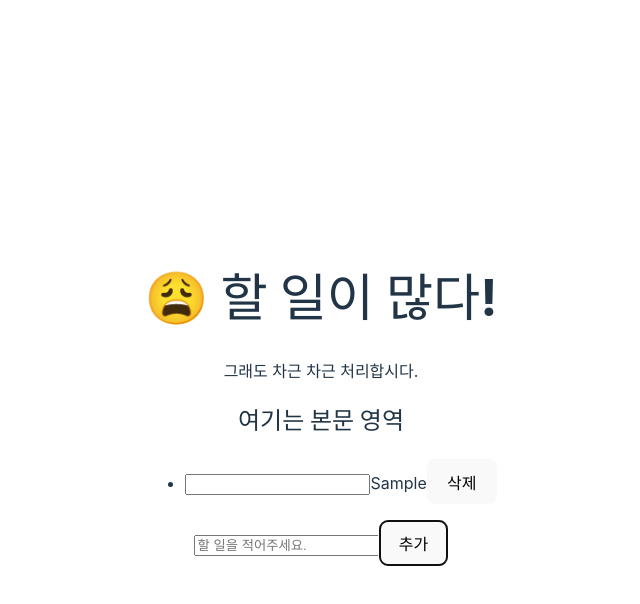
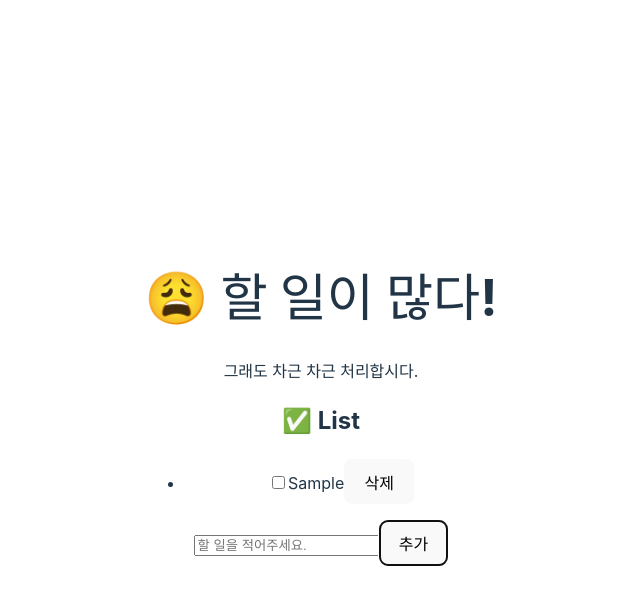
Before and after one commit to parkjangwon/react-todo, a React (Vite) app: page / in a window 1280 px wide. Both pictures are taken after typing "Sample" into the empty fields and a click on the button "추가". Shown: the top 604 px of the page, without its empty margins (319-959 px from the left). Built offline with nearby package versions, Linux system fonts and the light colour scheme.

Commit message:
feat: TODO 삭제, 체크 토글링 기능 구현

```diff
--- a/src/component/ui/TodoButton.jsx
+++ b/src/component/ui/TodoButton.jsx
@@ -1,15 +1,14 @@
 import PropTypes from 'prop-types'
 
-function TodoButton({ text }) {
+function TodoButton({ text, onClick }) {
   return (
-    <>
-      <button>{text}</button>
-    </>
+    <>{text === '삭제' ? <button onClick={onClick}>{text}</button> : <button>{text}</button>}</>
   )
 }
 
 TodoButton.propTypes = {
   text: PropTypes.string.isRequired,
+  onClick: PropTypes.func,
 }
 
 export default TodoButton
--- a/src/component/ui/TodoContent.jsx
+++ b/src/component/ui/TodoContent.jsx
@@ -4,7 +4,7 @@ function TodoContent() {
   return (
     <>
       <div>
-        <h2>여기는 본문 영역</h2>
+        <h2>✅ List</h2>
         <TodoList />
       </div>
     </>
--- a/src/component/ui/TodoCreate.jsx
+++ b/src/component/ui/TodoCreate.jsx
@@ -1,14 +1,14 @@
+import { useState } from 'react'
 import TodoButton from './TodoButton.jsx'
-import { useState } from 'react'
 
 import PropTypes from 'prop-types'
 
-function TodoCreate({ addTodoItem }) {
+function TodoCreate({ addTodo }) {
   const [listName, setListName] = useState('')
   const handleSubmit = event => {
     event.preventDefault()
     if (listName.trim() !== '') {
-      addTodoItem(listName)
+      addTodo(listName)
       setListName('')
     }
   }
@@ -32,7 +32,7 @@ function TodoCreate({ addTodoItem }) {
 }
 
 TodoCreate.propTypes = {
-  addTodoItem: PropTypes.func.isRequired,
+  addTodo: PropTypes.func.isRequired,
 }
 
 export default TodoCreate
--- a/src/component/ui/TodoList.jsx
+++ b/src/component/ui/TodoList.jsx
@@ -1,12 +1,33 @@
+import { useState } from 'react'
 import TodoCreate from './TodoCreate.jsx'
 import TodoButton from './TodoButton.jsx'
-import { useState } from 'react'
 
 function TodoList() {
   const [list, setList] = useState([])
-  const addTodoItem = todo => {
+
+  const [checkedTodo, setCheckedTodo] = useState([]) // 체크 박스 상태 저장
+
+  const addTodo = todo => {
     setList([...list, todo])
   }
+
+  const handleDelete = index => {
+    const newList = [...list]
+    newList.splice(index, 1)
+    setList(newList)
+
+    const newCheckedItems = { ...checkedTodo }
+    delete newCheckedItems[index]
+    setCheckedTodo(newCheckedItems)
+  }
+
+  const handleCheckedChange = index => {
+    setCheckedTodo({
+      ...checkedTodo,
+      [index]: !checkedTodo[index],
+    })
+  }
+
   return (
     <>
       <div>
@@ -14,15 +35,20 @@ function TodoList() {
           {list.map((todo, index) => (
             <li key={index}>
               <label>
-                <input type=' checkbox' />
-                <span></span>
-                <span>{todo}</span>
-                <TodoButton text={'삭제'} />
+                <input
+                  type='checkbox'
+                  checked={!!checkedTodo[index]}
+                  onChange={() => handleCheckedChange(index)}
+                />
+                <span style={{ textDecoration: checkedTodo[index] ? 'line-through' : 'none' }}>
+                  {todo}
+                </span>
+                <TodoButton text={'삭제'} onClick={() => handleDelete(index)} />
               </label>
             </li>
           ))}
         </ul>
-        <TodoCreate addTodoItem={addTodoItem} />
+        <TodoCreate addTodo={addTodo} />
       </div>
     </>
   )
```
